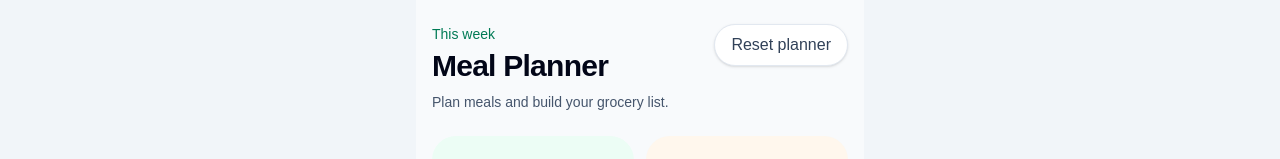
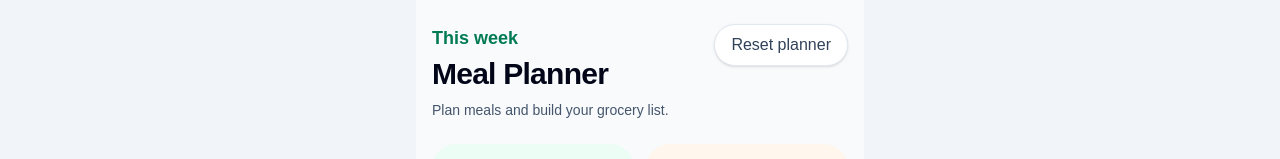
Before and after one commit to yongxinlyu/household-meal-planner, a Next.js app: page / in a window 1280 px wide. Shown: the top 159 px of the page. Built offline with nearby package versions, Linux system fonts and the light colour scheme; no server answers; the database is empty.

Commit message:
change text style top left corner

```diff
--- a/app/meals/page.tsx
+++ b/app/meals/page.tsx
@@ -43,7 +43,7 @@ export default async function MealsPage() {
   return (
     <main className="space-y-6">
       <section>
-        <p className="text-sm font-medium text-emerald-700">Meal library</p>
+        <p className="text-lg font-semibold text-emerald-700">Meal library</p>
         <h1 className="mt-1 text-3xl font-bold tracking-tight text-slate-950">
           Meals
         </h1>
--- a/app/settings/page.tsx
+++ b/app/settings/page.tsx
@@ -2,7 +2,7 @@ export default function SettingsPage() {
   return (
     <main className="space-y-6">
       <section>
-        <p className="text-sm font-medium text-emerald-700">Household</p>
+        <p className="text-lg font-semibold text-emerald-700">Household</p>
         <h1 className="mt-1 text-3xl font-bold tracking-tight text-slate-950">
           Settings
         </h1>
--- a/components/GroceriesClient.tsx
+++ b/components/GroceriesClient.tsx
@@ -23,7 +23,7 @@ export function GroceriesClient({
   return (
     <main className="space-y-6">
       <section>
-        <p className="text-sm font-medium text-emerald-700">Shopping mode</p>
+        <p className="text-lg font-semibold text-emerald-700">Shopping mode</p>
         <h1 className="mt-1 text-3xl font-bold tracking-tight text-slate-950">
           Groceries
         </h1>
--- a/components/PlannerClient.tsx
+++ b/components/PlannerClient.tsx
@@ -89,7 +89,7 @@ export function PlannerClient({
       <section>
         <div className="flex items-start justify-between gap-4">
           <div>
-            <p className="text-sm font-medium text-emerald-700">This week</p>
+            <p className="text-lg font-semibold text-emerald-700">This week</p>
             <h1 className="mt-1 text-3xl font-bold tracking-tight text-slate-950">
               Meal Planner
             </h1>
```
